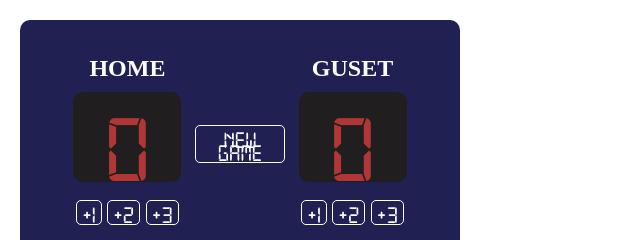
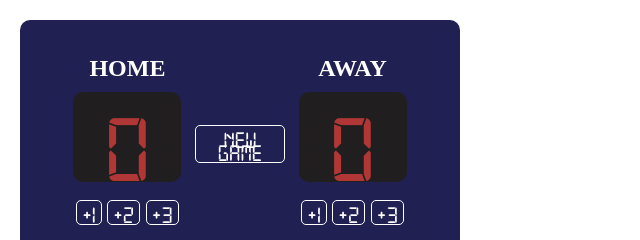
Before and after one commit to divyeshprajapatia-dev/Basketball-Scoreboard, a plain HTML site: page index.html in a window 1280 px wide. Shown: the top 240 px of the page, 0-640 px from the left. Drawn offline with Linux system fonts and the light colour scheme.

Commit message:
Update index.html
little fun change

```diff
--- a/index.html
+++ b/index.html
@@ -23,7 +23,7 @@
                 <button onclick="newgame()">NEW GAME</button>
             </div>
             <div class="team">
-                <h2>GUSET</h2>
+                <h2>AWAY</h2>
                 <div class="score guest">0</div>
                 <div class="btn">
                     <button onclick="add('guest',1)">+1</button>
```
